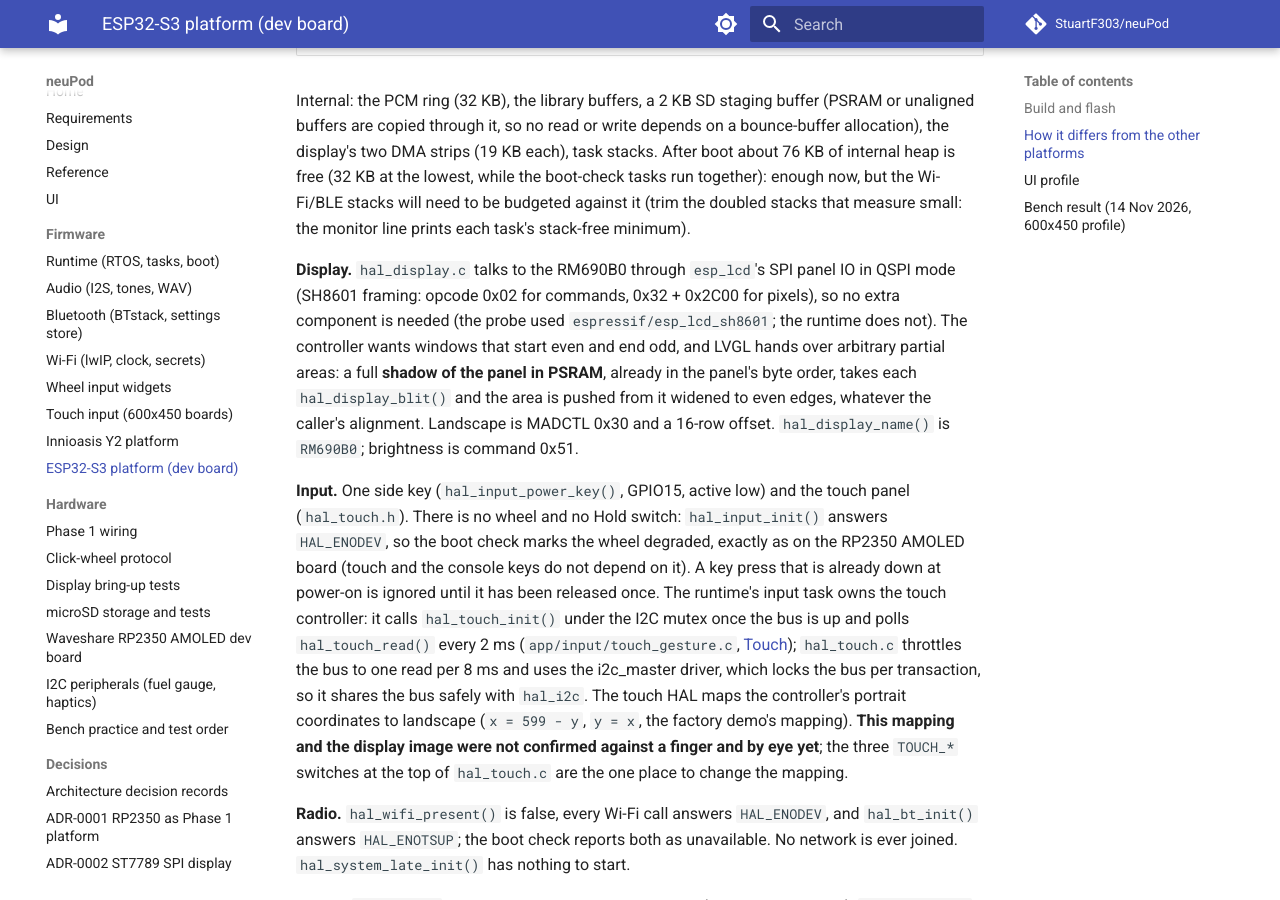
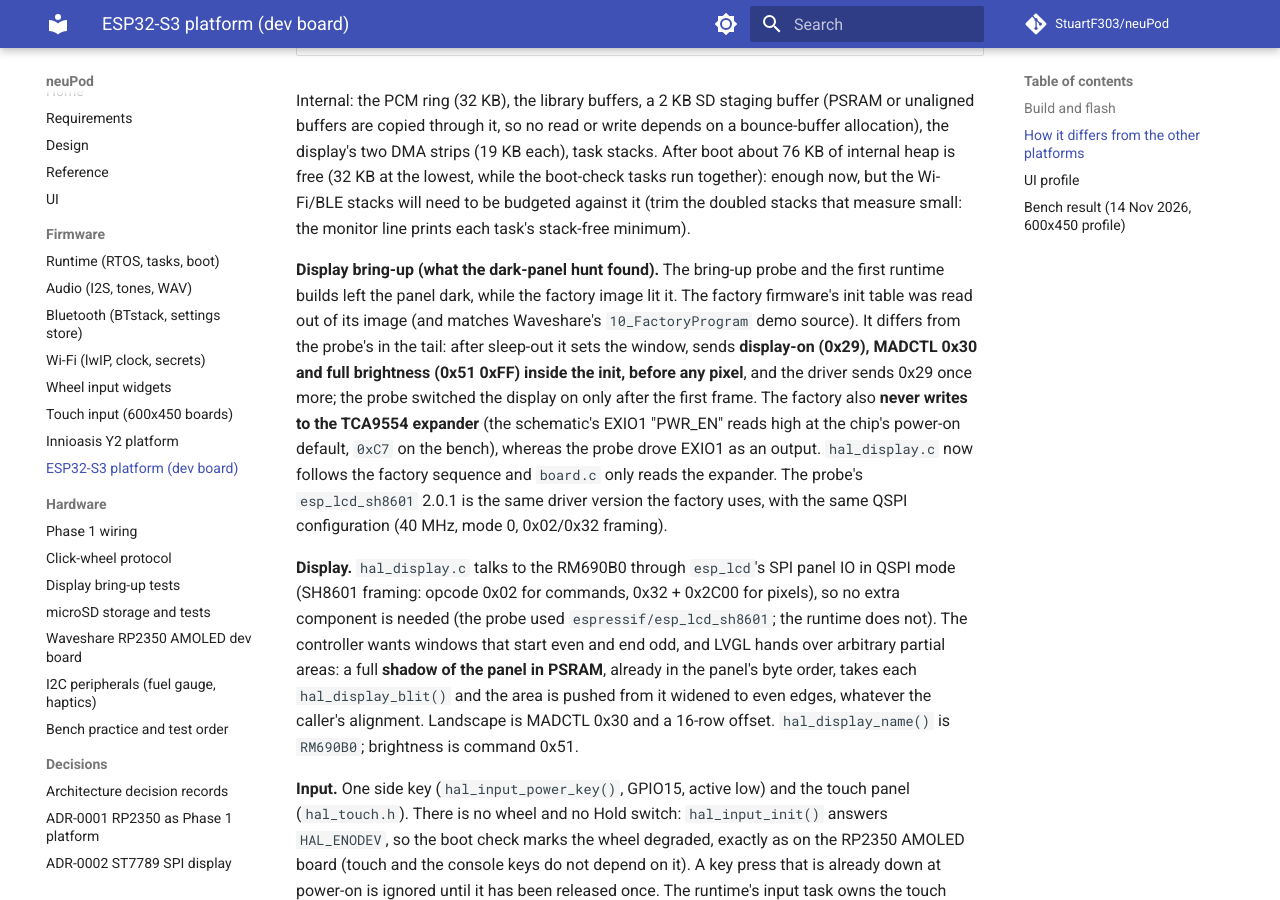
Before and after one commit to StuartF303/neuPod, an MkDocs documentation site: the page built from docs/esp32s3.md, in a window 1280 px wide and 900 px high, scrolled down 2776 px. Built offline with MkDocs 1.6.1 and Material for MkDocs 9.7.7, drawn with Linux system fonts in a browser that asks for light colours; comment, search, counter and statistics services are not loaded.

Commit message:
esp32s3 display: use the factory firmware's init sequence (display-on and brightness before any pixel), leave the expander alone
The factory image lights the panel; the probe and our builds did not. Read the factory init table out of its image (it matches Waveshare's
10_FactoryProgram source): after sleep-out and the window it sends 0x29, MADCTL 0x30 and 0x51 0xFF inside the init, and the driver sends
0x29 again; it never writes to the TCA9554. hal_display.c now does the same (black frame and brightness 0 follow); board.c only reads the
expander. Drops the 500 ms power-enable wait.

Co-Authored-By: Claude Opus 5.5 <noreply@anthropic.com>
Claude-Session: https://claude.ai/code/session_01NfmAnW5idE2aicSZUv6Lgy

```diff
--- a/docs/esp32s3.md
+++ b/docs/esp32s3.md
@@ -82,6 +82,13 @@ Internal: the PCM ring (32 KB), the library buffers, a 2 KB SD staging buffer (P
 internal heap is free (32 KB at the lowest, while the boot-check tasks run together): enough now, but the Wi-Fi/BLE stacks will need to
 be budgeted against it (trim the doubled stacks that measure small: the monitor line prints each task's stack-free minimum).
 
+**Display bring-up (what the dark-panel hunt found).** The bring-up probe and the first runtime builds left the panel dark, while the factory image lit it. The factory
+firmware's init table was read out of its image (and matches Waveshare's `10_FactoryProgram` demo source). It differs from the probe's in the tail: after sleep-out it sets the
+window, sends **display-on (0x29), MADCTL 0x30 and full brightness (0x51 0xFF) inside the init, before any pixel**, and the driver sends 0x29 once more; the probe switched the display on
+only after the first frame. The factory also **never writes to the TCA9554 expander** (the schematic's EXIO1 "PWR_EN" reads high at the chip's power-on default, `0xC7` on the bench), whereas
+the probe drove EXIO1 as an output. `hal_display.c` now follows the factory sequence and `board.c` only reads the expander. The probe's `esp_lcd_sh8601` 2.0.1 is the same driver version the
+factory uses, with the same QSPI configuration (40 MHz, mode 0, 0x02/0x32 framing).
+
 **Display.** `hal_display.c` talks to the RM690B0 through `esp_lcd`'s SPI panel IO in QSPI mode (SH8601 framing: opcode 0x02 for commands,
 0x32 + 0x2C00 for pixels), so no extra component is needed (the probe used `espressif/esp_lcd_sh8601`; the runtime does not). The controller wants
 windows that start even and end odd, and LVGL hands over arbitrary partial areas: a full **shadow of the panel in PSRAM**, already in the panel's
```
Also changed, not shown: 3 other files.
